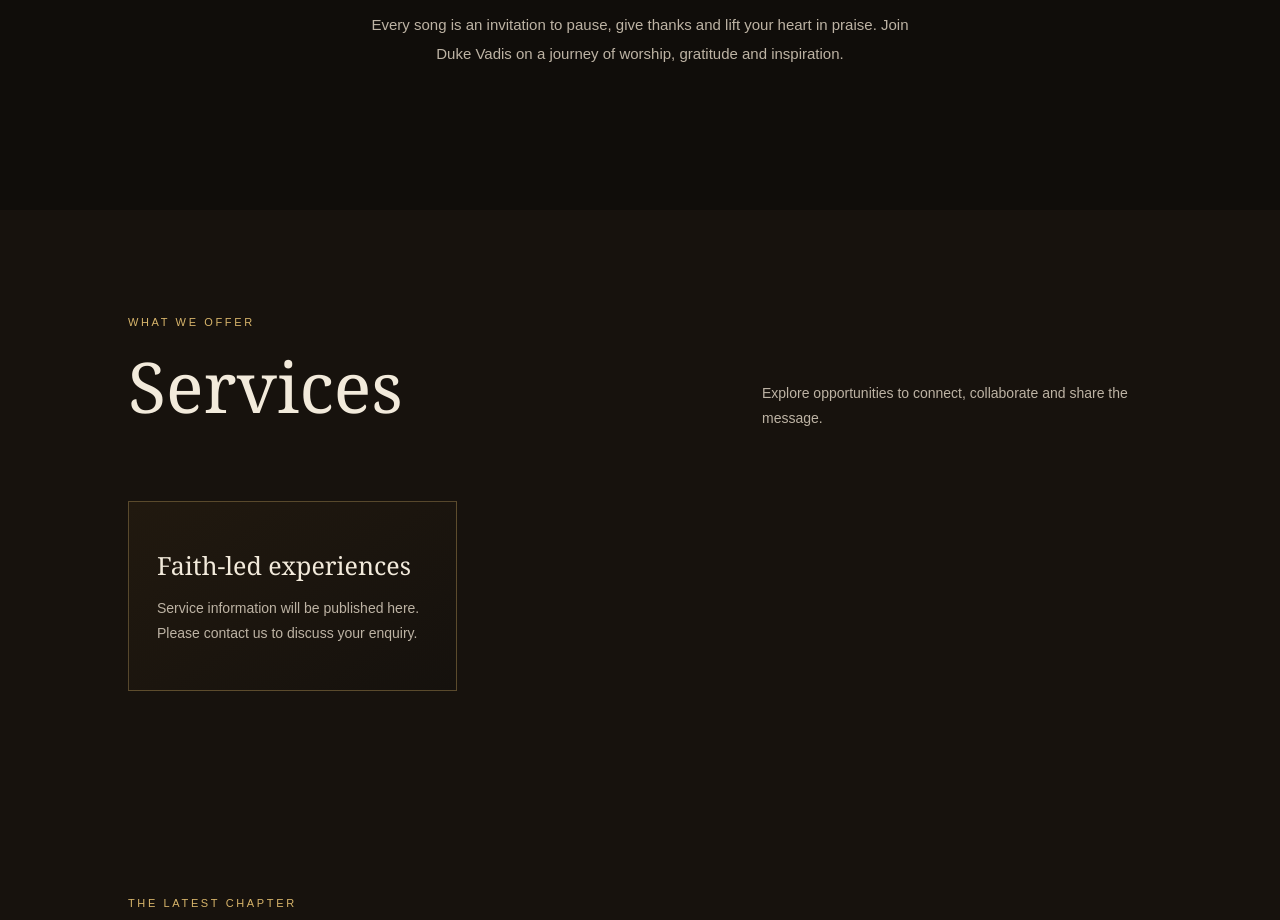
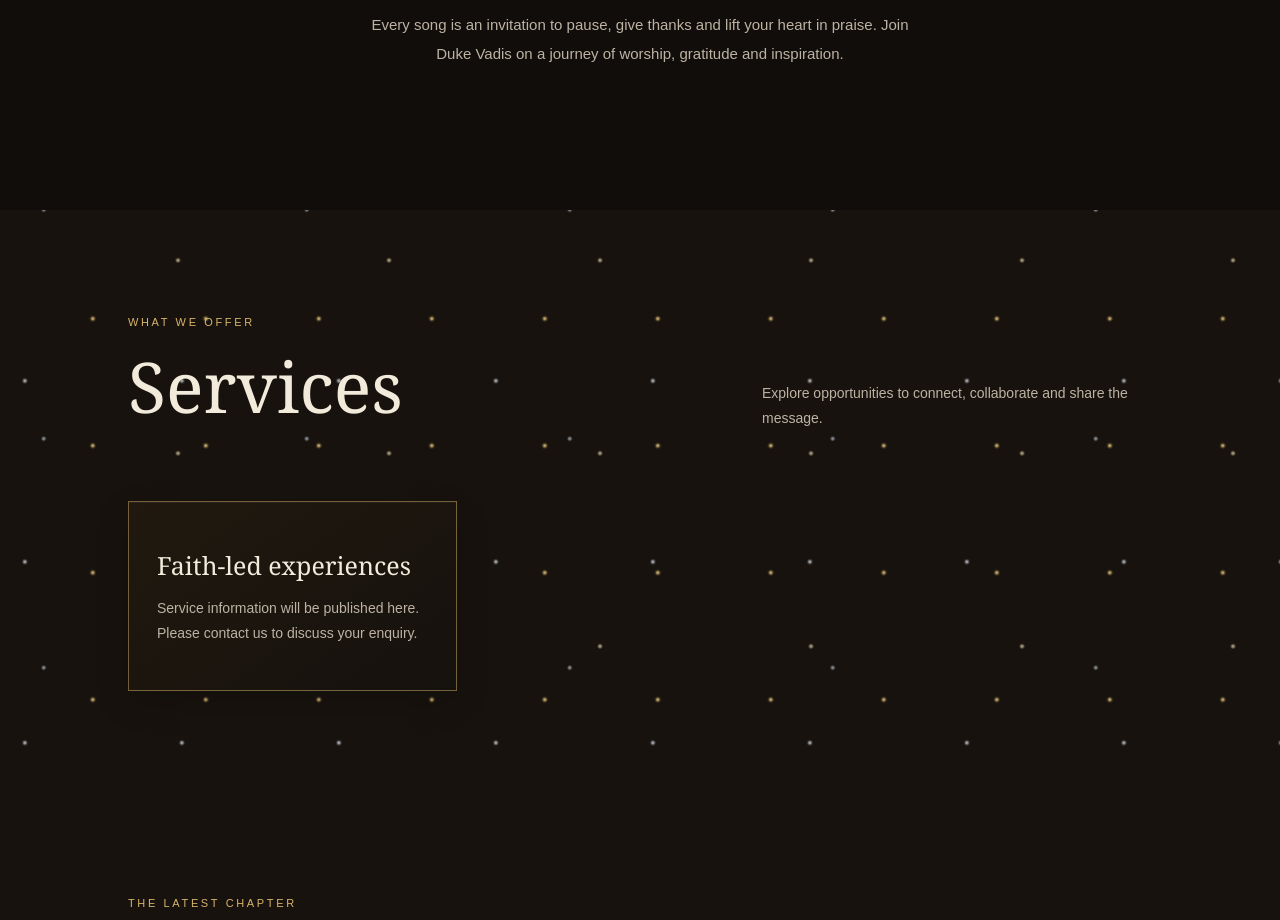
Before and after one commit to boyvadisdebarge-cyber/duke-vadis-official, a Django app: page / in a window 1280 px wide. Shown: the part 1209-2129 px from the top of the page. Run offline with Django 5.2, Linux system fonts and the light colour scheme; data comes from the database, SQL or seed files in the repository; data that the repository does not hold is empty.

Commit message:
Add gold and silver sparkle accents to services

```diff
--- a/static/css/site.css
+++ b/static/css/site.css
@@ -179,3 +179,22 @@ background-size:100% 100%;transform-origin:50% 0;animation:site-light-sweep 26s
 body>*{position:relative;z-index:1}
 @keyframes site-light-sweep{0%{transform:translate3d(-1.5%,0,0) scale(1);filter:hue-rotate(-8deg)}50%{transform:translate3d(1.5%,1%,0) scale(1.035);filter:hue-rotate(8deg)}100%{transform:translate3d(-.5%,0,0) scale(1.015);filter:hue-rotate(-3deg)}}
 @media(prefers-reduced-motion:reduce){body:before{animation:none;transform:none}}
+
+
+/* Fine gold and silver sparkle drifting through the Services section */
+#services{position:relative;isolation:isolate;overflow:hidden}
+#services:before{content:"";position:absolute;inset:0;z-index:0;pointer-events:none;opacity:.72;background-image:
+radial-gradient(circle,rgba(255,220,145,.98) 0 1.1px,rgba(216,181,107,.48) 1.8px,transparent 3.5px),
+radial-gradient(circle,rgba(245,248,255,.95) 0 .9px,rgba(197,209,224,.48) 1.7px,transparent 3.2px),
+radial-gradient(circle,rgba(255,239,198,.88) 0 .8px,transparent 2.8px),
+radial-gradient(circle,rgba(220,230,244,.8) 0 .8px,transparent 2.7px);
+background-size:113px 127px,157px 181px,211px 193px,263px 229px;
+background-position:13px 19px,71px 43px,29px 107px,121px 67px;
+animation:service-metallic-sparkle 32s linear infinite}
+#services>*{position:relative;z-index:1}
+#services .info-card{border-color:rgba(216,181,107,.48);box-shadow:inset 0 1px rgba(255,255,255,.045),0 12px 32px rgba(0,0,0,.16);transition:border-color .35s ease,box-shadow .35s ease,transform .35s ease}
+#services .info-card:hover{border-color:rgba(244,215,158,.9);box-shadow:inset 0 1px rgba(255,255,255,.1),0 14px 38px rgba(0,0,0,.3),0 0 24px rgba(216,181,107,.16);transform:translateY(-3px)}
+#services .card-mark{display:inline-block;text-shadow:0 0 12px rgba(238,204,135,.7);animation:service-star-glow 3.6s ease-in-out infinite}
+@keyframes service-metallic-sparkle{0%{background-position:13px 19px,71px 43px,29px 107px,121px 67px}100%{background-position:126px 146px,228px 224px,240px 300px,384px 296px}}
+@keyframes service-star-glow{0%,100%{opacity:.78;text-shadow:0 0 5px rgba(238,204,135,.25)}50%{opacity:1;text-shadow:0 0 17px rgba(238,204,135,.95)}}
+@media(prefers-reduced-motion:reduce){#services:before,#services .card-mark{animation:none}#services .info-card{transition:none}}
```
